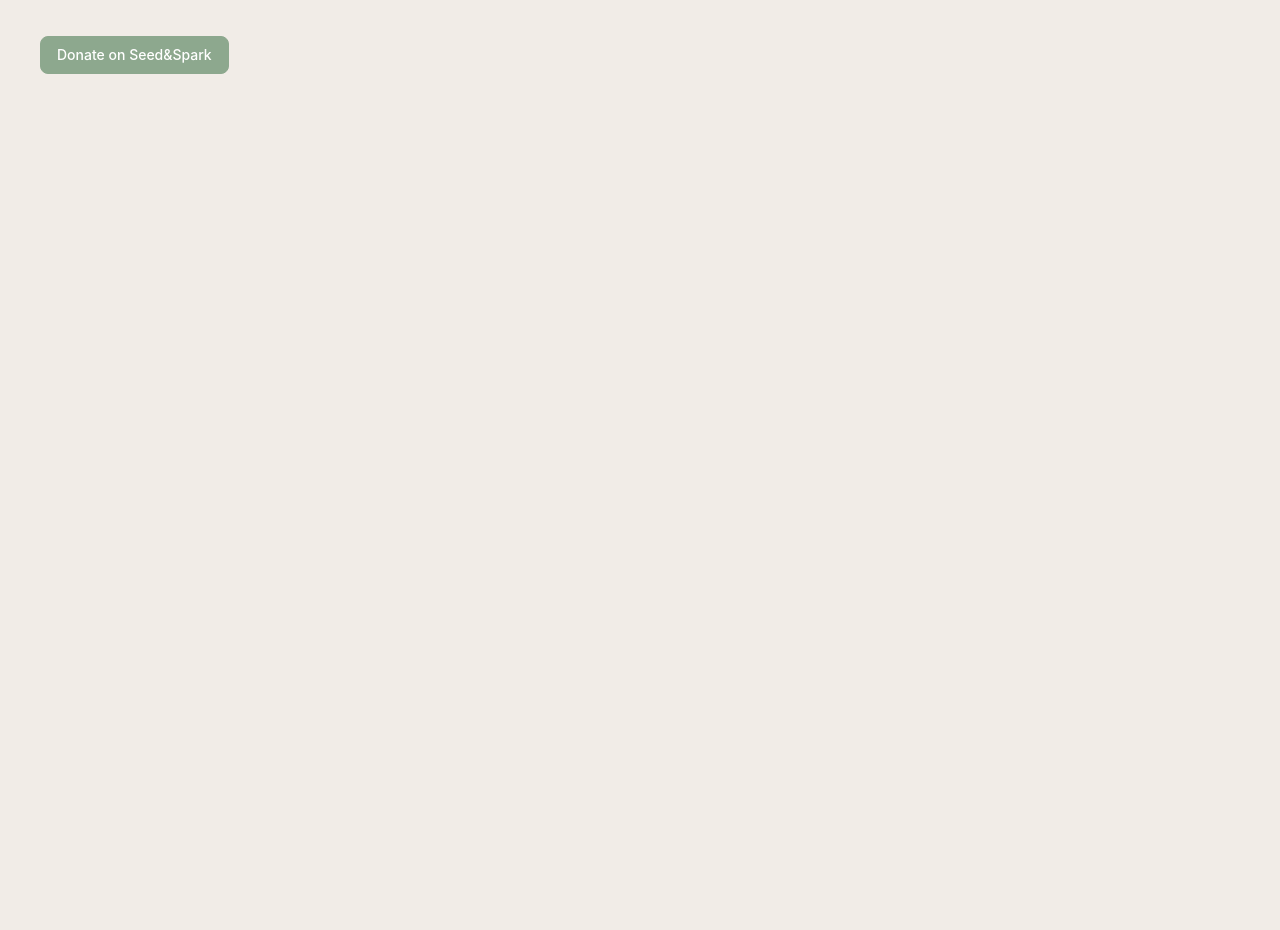
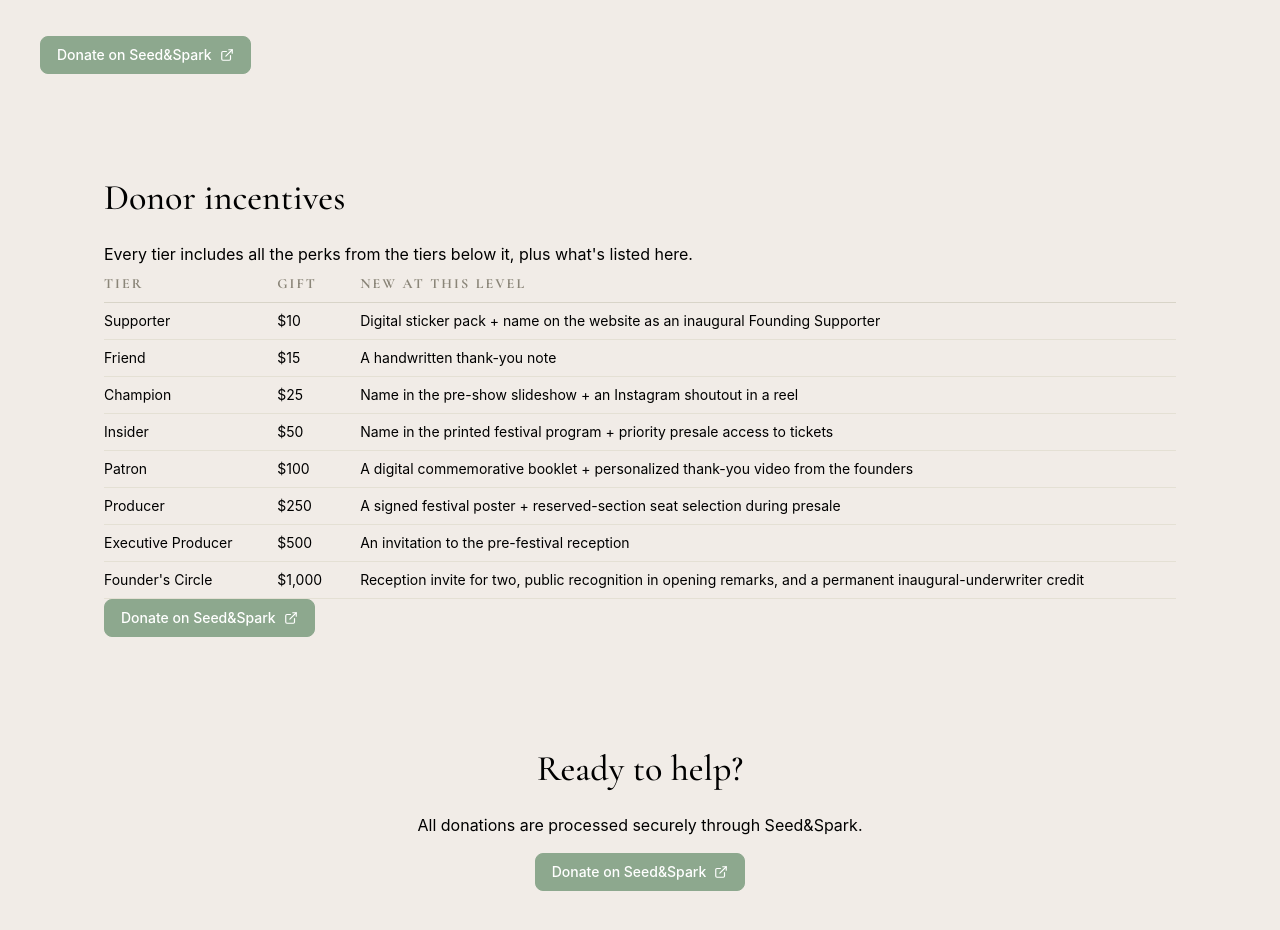
Before and after one commit to Kique9598/liberty_film_festival, a React (Vite) app: page /donate in a window 1280 px wide. Shown: the part 360-1290 px from the top of the page. Before the commit the page ends 800 px from the top, so only its background shows below. Built offline with nearby package versions, Linux system fonts and the light colour scheme.

Commit message:
additions to donate and submit pages

```diff
--- a/src/components/HeroButton.tsx
+++ b/src/components/HeroButton.tsx
@@ -1,4 +1,5 @@
 import { Link, NavLink as RouterNavLink } from "react-router-dom";
+import { LuExternalLink } from "react-icons/lu";
 
 type HeroButtonProps = {
   children: React.ReactNode;
@@ -12,7 +13,7 @@ const HeroButton = ({
   variant = "primary",
 }: HeroButtonProps) => {
   const baseClasses =
-    "inline-block px-4 py-2 rounded-lg font-medium text-sm transition-colors";
+    "flex w-fit items-center gap-2 px-4 py-2 rounded-lg font-medium text-sm transition-colors";
   const variantClasses =
     variant === "primary"
       ? "bg-[#8DA88E] text-white hover:bg-[#A5BCA6] border border-[#8DA88E] hover:border-[#A5BCA6]"
@@ -25,7 +26,7 @@ const HeroButton = ({
     </RouterNavLink>
   ) : (
     <a href={link} target="_blank" className={classes}>
-      {children}
+      {children} <LuExternalLink />
     </a>
   );
 };
--- a/src/pages/Donate.tsx
+++ b/src/pages/Donate.tsx
@@ -1,6 +1,12 @@
 import React from "react";
 import Section from "../components/Section";
 import HeroButton from "../components/HeroButton";
+
+const rowClass =
+  "border-b border-[#e4e0d4] transition-colors hover:bg-[#5a7a5210]";
+const dataClass = "py-2 pr-8 text-sm";
+const headerClass =
+  "py-2 pr-8 font-cormorant text-left text-sm font-bold uppercase tracking-[0.15em] text-[#8a8578]";
 
 const Donate = () => {
   return (
@@ -25,6 +31,91 @@ const Donate = () => {
           <div className="flex-2/5"></div>
         </div>
       </Section>
+      <Section>
+        <h2>Donor incentives</h2>
+        <span>
+          Every tier includes all the perks from the tiers below it, plus what's
+          listed here.
+        </span>
+        <table className="border-collapse">
+          <tr className="border-b border-[#d8d4c8]">
+            <th className={headerClass}>TIER</th>
+            <th className={headerClass}>GIFT</th>
+            <th className={headerClass}>NEW AT THIS LEVEL</th>
+          </tr>
+          <tr className={rowClass}>
+            <td className={dataClass}>Supporter</td>
+            <td className={dataClass}>$10</td>
+            <td className={dataClass}>
+              Digital sticker pack + name on the website as an inaugural
+              Founding Supporter
+            </td>
+          </tr>
+          <tr className={rowClass}>
+            <td className={dataClass}>Friend</td>
+            <td className={dataClass}>$15</td>
+            <td className={dataClass}>A handwritten thank-you note</td>
+          </tr>
+          <tr className={rowClass}>
+            <td className={dataClass}>Champion</td>
+            <td className={dataClass}>$25</td>
+            <td className={dataClass}>
+              Name in the pre-show slideshow + an Instagram shoutout in a reel
+            </td>
+          </tr>
+          <tr className={rowClass}>
+            <td className={dataClass}>Insider</td>
+            <td className={dataClass}>$50</td>
+            <td className={dataClass}>
+              Name in the printed festival program + priority presale access to
+              tickets
+            </td>
+          </tr>
+          <tr className={rowClass}>
+            <td className={dataClass}>Patron</td>
+            <td className={dataClass}>$100</td>
+            <td className={dataClass}>
+              A digital commemorative booklet + personalized thank-you video
+              from the founders
+            </td>
+          </tr>
+          <tr className={rowClass}>
+            <td className={dataClass}>Producer</td>
+            <td className={dataClass}>$250</td>
+            <td className={dataClass}>
+              A signed festival poster + reserved-section seat selection during
+              presale
+            </td>
+          </tr>
+          <tr className={rowClass}>
+            <td className={dataClass}>Executive Producer</td>
+            <td className={dataClass}>$500</td>
+            <td className={dataClass}>
+              An invitation to the pre-festival reception
+            </td>
+          </tr>
+          <tr className={rowClass}>
+            <td className={dataClass}>Founder's Circle</td>
+            <td className={dataClass}>$1,000</td>
+            <td className={dataClass}>
+              Reception invite for two, public recognition in opening remarks,
+              and a permanent inaugural-underwriter credit
+            </td>
+          </tr>
+        </table>
+        <HeroButton link="https://seedandspark.com/fund/liberty-film-festival?token=bf0c826a9df594042974045f508da13c0554cdca4c31ad8dddcd3fdaca56844c">
+          Donate on Seed&Spark
+        </HeroButton>
+      </Section>
+      <Section>
+        <h2 className="text-center">Ready to help?</h2>
+        <p className="text-center">All donations are processed securely through Seed&Spark.</p>
+        <div className="m-auto">
+            <HeroButton link="https://seedandspark.com/fund/liberty-film-festival?token=bf0c826a9df594042974045f508da13c0554cdca4c31ad8dddcd3fdaca56844c">
+              Donate on Seed&Spark
+            </HeroButton>
+        </div>
+      </Section>
     </>
   );
 };
--- a/src/pages/Submit.tsx
+++ b/src/pages/Submit.tsx
@@ -22,6 +22,22 @@ const Submit = () => {
           <div className="flex-2/5"></div>
         </div>
       </Section>
+      <Section variant="default">timeline</Section>
+      <Section>Eligibility</Section>
+      <Section>Film Requirments</Section>
+      <Section>What you'll need to provide</Section>
+      <Section>
+        <h2 className="text-center">Ready to Submit?</h2>
+        <p className="text-center">
+          Submissions are handled through FilmFreeway. You'll create a free
+          account there to upload your film and materials.
+        </p>
+        <div className="m-auto">
+          <HeroButton link="https://filmfreeway.com/TheLibertyFilmFestival">
+            Submit via FilmFreeway
+          </HeroButton>
+        </div>
+      </Section>
     </>
   );
 };
```
